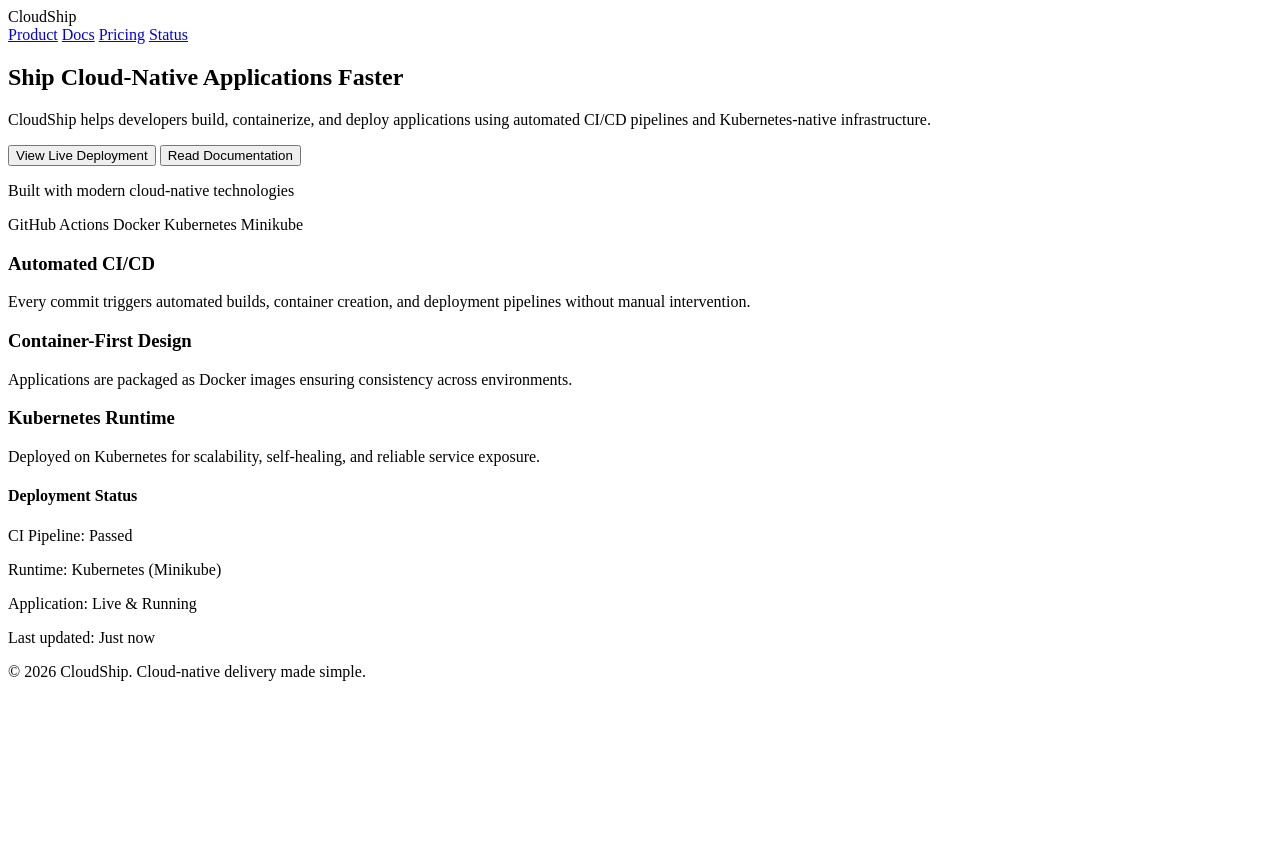
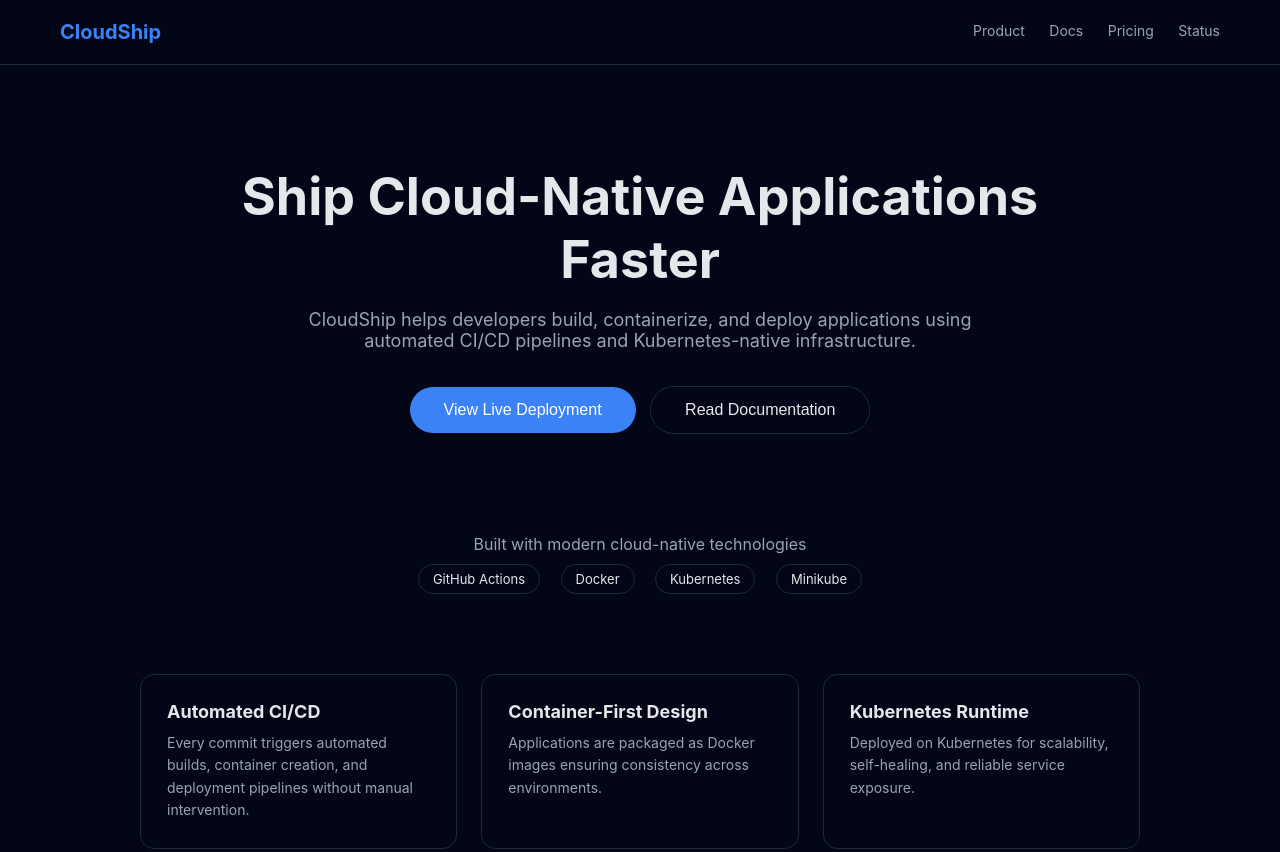
Before and after one commit to SandeepLakshman/Complete-CI-CD-Workflow, a plain HTML site: page app/index.html in a window 1280 px wide. Shown: the top 852 px of the page. Before the commit the page ends 800 px from the top, so only its background shows below. Drawn offline with Linux system fonts and the light colour scheme.

```diff
--- a/app/style.css
+++ b/app/style.css
@@ -1,95 +1,189 @@
-<!DOCTYPE html>
-<html lang="en">
-<head>
-  <meta charset="UTF-8" />
-  <title>CloudShip – Cloud-Native Deployments</title>
-  <link rel="stylesheet" href="style.css" />
-</head>
-<body>
+* {
+  box-sizing: border-box;
+  margin: 0;
+  padding: 0;
+}
 
-  <!-- NAVBAR -->
-  <nav class="navbar">
-    <div class="logo">CloudShip</div>
-    <div class="nav-links">
-      <a href="#">Product</a>
-      <a href="#">Docs</a>
-      <a href="#">Pricing</a>
-      <a href="#">Status</a>
-    </div>
-  </nav>
+body {
+  background: #020617;
+  color: #e5e7eb;
+  font-family: Inter, system-ui, -apple-system, BlinkMacSystemFont, sans-serif;
+}
 
-  <!-- HERO SECTION -->
-  <section class="hero">
-    <h1>Ship Cloud-Native Applications Faster</h1>
-    <p>
-      CloudShip helps developers build, containerize, and deploy applications
-      using automated CI/CD pipelines and Kubernetes-native infrastructure.
-    </p>
-    <div class="hero-actions">
-      <button class="primary-btn">View Live Deployment</button>
-      <button class="secondary-btn">Read Documentation</button>
-    </div>
-  </section>
+/* NAVBAR */
+.navbar {
+  display: flex;
+  justify-content: space-between;
+  padding: 20px 60px;
+  border-bottom: 1px solid #1f2937;
+}
 
-  <!-- TRUST BAR -->
-  <section class="trust">
-    <p>Built with modern cloud-native technologies</p>
-    <div class="tech-stack">
-      <span>GitHub Actions</span>
-      <span>Docker</span>
-      <span>Kubernetes</span>
-      <span>Minikube</span>
-    </div>
-  </section>
+.logo {
+  font-size: 20px;
+  font-weight: 700;
+  color: #3b82f6;
+}
 
-  <!-- FEATURES -->
-  <section class="features">
-    <div class="feature-card">
-      <h3>Automated CI/CD</h3>
-      <p>
-        Every commit triggers automated builds, container creation,
-        and deployment pipelines without manual intervention.
-      </p>
-    </div>
+.nav-links a {
+  margin-left: 20px;
+  text-decoration: none;
+  color: #9ca3af;
+  font-size: 14px;
+}
 
-    <div class="feature-card">
-      <h3>Container-First Design</h3>
-      <p>
-        Applications are packaged as Docker images ensuring
-        consistency across environments.
-      </p>
-    </div>
+.nav-links a:hover {
+  color: #e5e7eb;
+}
 
-    <div class="feature-card">
-      <h3>Kubernetes Runtime</h3>
-      <p>
-        Deployed on Kubernetes for scalability, self-healing,
-        and reliable service exposure.
-      </p>
-    </div>
-  </section>
+/* HERO */
+.hero {
+  max-width: 900px;
+  margin: 100px auto;
+  text-align: center;
+}
 
-  <!-- STATUS SECTION -->
-  <section class="status">
-    <div class="status-card">
-      <h4>Deployment Status</h4>
-      <p class="status-line">
-        <span class="dot green"></span> CI Pipeline: Passed
-      </p>
-      <p class="status-line">
-        <span class="dot blue"></span> Runtime: Kubernetes (Minikube)
-      </p>
-      <p class="status-line">
-        <span class="dot green"></span> Application: Live & Running
-      </p>
-      <p class="timestamp">Last updated: Just now</p>
-    </div>
-  </section>
+.hero h1 {
+  font-size: 52px;
+  font-weight: 700;
+  margin-bottom: 18px;
+}
 
-  <!-- FOOTER -->
-  <footer class="footer">
-    <p>© 2026 CloudShip. Cloud-native delivery made simple.</p>
-  </footer>
+.hero p {
+  font-size: 18px;
+  color: #9ca3af;
+  max-width: 720px;
+  margin: auto;
+}
 
-</body>
-</html>
+.hero-actions {
+  margin-top: 35px;
+}
+
+.primary-btn {
+  padding: 14px 34px;
+  background: #3b82f6;
+  border: none;
+  border-radius: 999px;
+  color: white;
+  font-size: 16px;
+  cursor: pointer;
+  margin-right: 10px;
+}
+
+.secondary-btn {
+  padding: 14px 34px;
+  background: transparent;
+  border: 1px solid #1f2937;
+  border-radius: 999px;
+  color: #e5e7eb;
+  font-size: 16px;
+  cursor: pointer;
+}
+
+.primary-btn:hover {
+  background: #2563eb;
+}
+
+/* TRUST */
+.trust {
+  text-align: center;
+  margin-bottom: 80px;
+}
+
+.trust p {
+  color: #9ca3af;
+  margin-bottom: 10px;
+}
+
+.tech-stack span {
+  display: inline-block;
+  margin: 0 8px;
+  font-size: 13px;
+  padding: 6px 14px;
+  border-radius: 999px;
+  background: #020617;
+  border: 1px solid #1f2937;
+}
+
+/* FEATURES */
+.features {
+  max-width: 1000px;
+  margin: 0 auto 100px;
+  display: grid;
+  grid-template-columns: repeat(3, 1fr);
+  gap: 24px;
+}
+
+.feature-card {
+  background: #020617;
+  border: 1px solid #1f2937;
+  padding: 26px;
+  border-radius: 14px;
+}
+
+.feature-card h3 {
+  margin-bottom: 10px;
+  font-size: 18px;
+}
+
+.feature-card p {
+  font-size: 14px;
+  color: #9ca3af;
+  line-height: 1.6;
+}
+
+/* STATUS */
+.status {
+  display: flex;
+  justify-content: center;
+  margin-bottom: 100px;
+}
+
+.status-card {
+  background: #020617;
+  border: 1px solid #1f2937;
+  padding: 24px 30px;
+  border-radius: 14px;
+  width: 420px;
+}
+
+.status-card h4 {
+  margin-bottom: 16px;
+}
+
+.status-line {
+  font-size: 14px;
+  margin-bottom: 8px;
+  display: flex;
+  align-items: center;
+}
+
+.dot {
+  width: 8px;
+  height: 8px;
+  border-radius: 50%;
+  margin-right: 8px;
+}
+
+.dot.green {
+  background: #22c55e;
+}
+
+.dot.blue {
+  background: #3b82f6;
+}
+
+.timestamp {
+  font-size: 12px;
+  color: #9ca3af;
+  margin-top: 10px;
+}
+
+/* FOOTER */
+.footer {
+  border-top: 1px solid #1f2937;
+  text-align: center;
+  padding: 20px;
+  font-size: 12px;
+  color: #9ca3af;
+}
```
